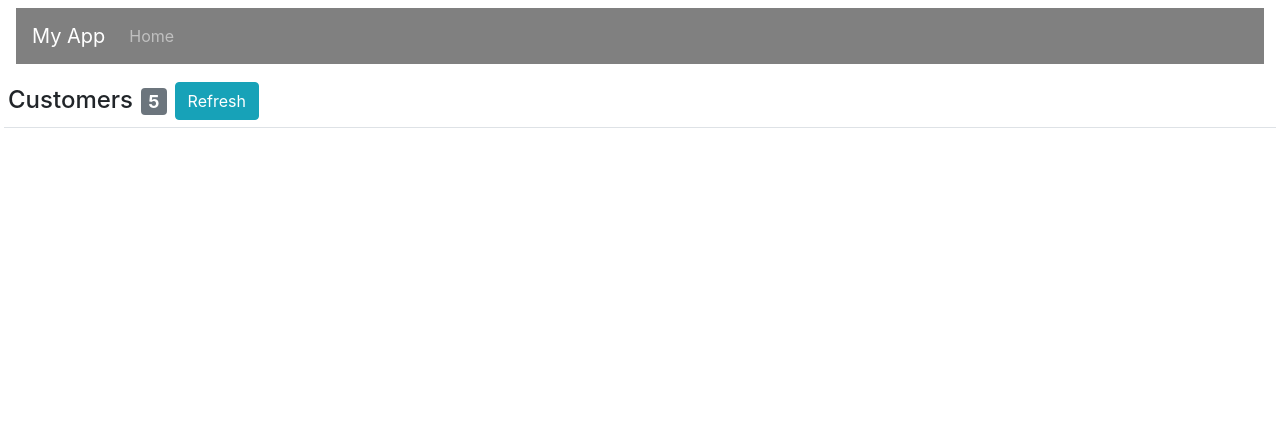
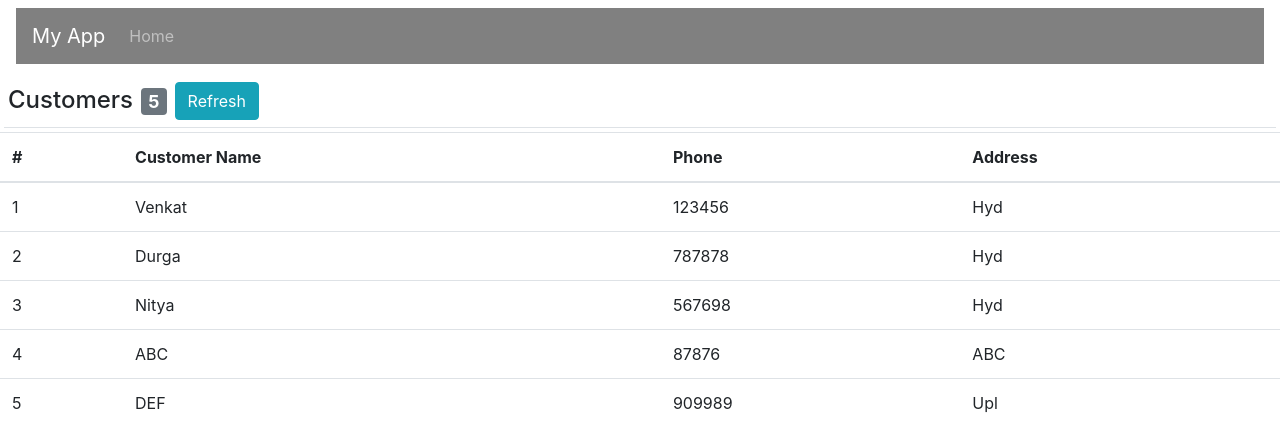
Before and after one commit to kvenkatvarma/ReactRepo, a React (Create React App) app: page / in a window 1280 px wide. Shown: the top 448 px of the page. Built offline with nearby package versions, Linux system fonts and the light colour scheme.

Commit message:
Render List and bind to table

```diff
--- a/src/MainContent.jsx
+++ b/src/MainContent.jsx
@@ -2,7 +2,15 @@ import React, { Component } from "react";
 
 export default class MainContent extends Component
 {
-    state ={pageTitle:"Customers",customersCount:5};
+    state ={pageTitle:"Customers",customersCount:5,
+        customers:[
+            {id:1,name:"Venkat",phone:"123456",address:{city:"Hyd"}},
+            {id:2,name:"Durga",phone:"787878",address:{city:"Hyd"}},
+            {id:3,name:"Nitya",phone:"567698",address:{city:"Hyd"}},
+            {id:4,name:"ABC",phone:"87876",address:{city:"ABC"}},
+            {id:5,name:"DEF",phone:"909989",address:{city:"Upl"}}
+         ]
+    };
     render()
     {
         return (
@@ -11,7 +19,31 @@ export default class MainContent extends Component
             <span className="badge badge-secondary m-2">{this.state.customersCount}</span>
             <button className="btn btn-info" onClick={this.onRefreshClick}>Refresh</button>
             </h4>
+            <table className="table">
+                <thead>
+                    <tr>
+                        <th>#</th>
+                        <th>Customer Name</th>
+                        <th>Phone</th>
+                        <th>Address</th>
+                    </tr>
+                </thead>
+                <tbody>
+                    {
+                        this.state.customers.map((cust)=>{
+                         return(
+                            <tr key={cust.id}>
+                                <td>{cust.id}</td>
+                                <td>{cust.name}</td>
+                                <td>{cust.phone}</td>
+                                <td>{cust.address.city}</td>
+                            </tr>
+                         )
+                        })
+                    }
 
+                </tbody>
+            </table>
         </div>
         )
     }
```
